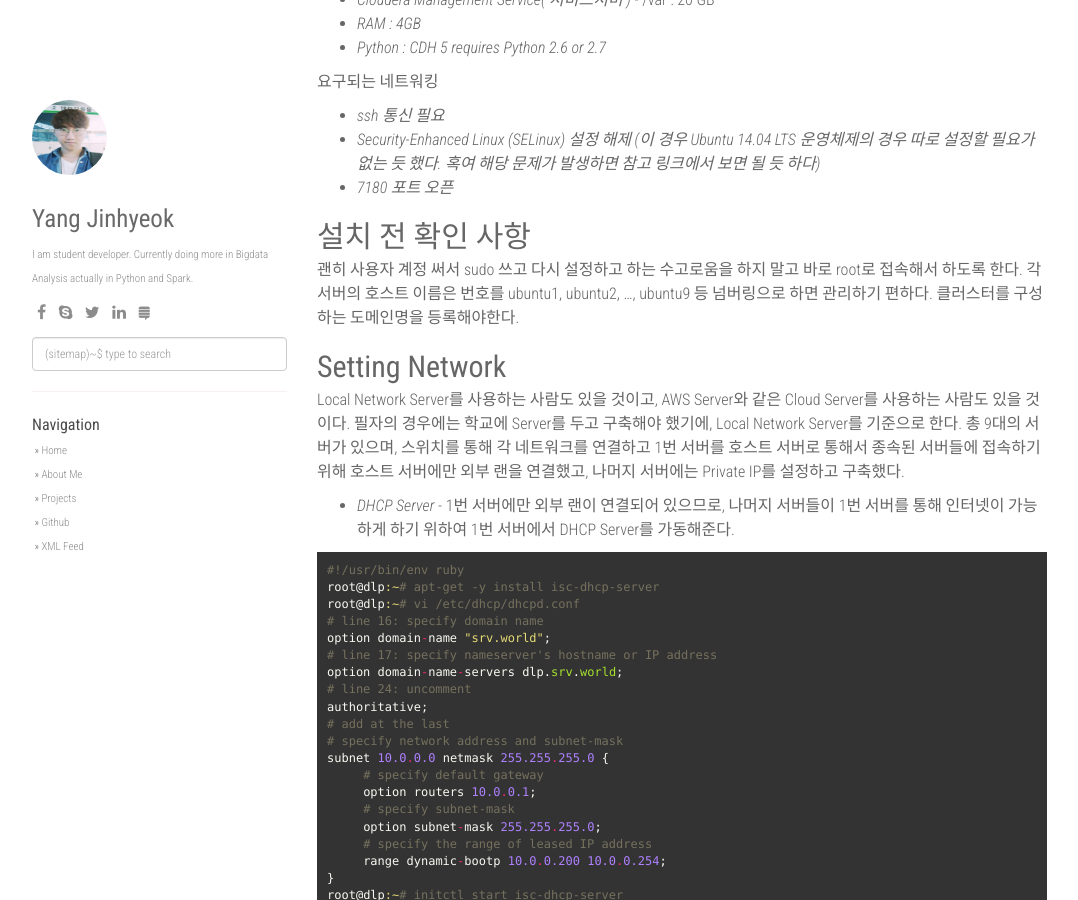
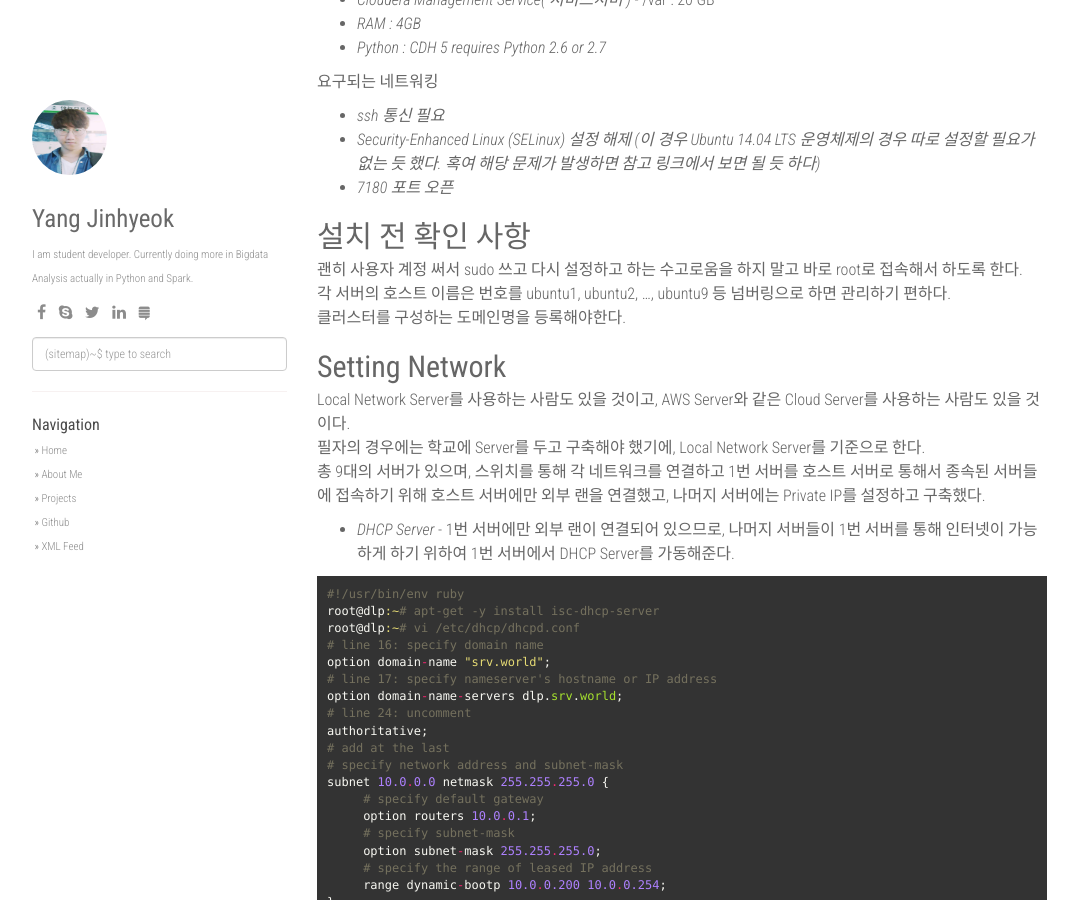
Before and after one commit to Yangyangii/Yangyangii.github.io, a Jekyll site: the page built from _posts/2016-09-27-ubuntu-cloudera-install.markdown, in a window 1280 px wide and 900 px high, scrolled down 531 px. Shown: the whole window, without its empty margins (53-1131 px from the left). Built offline with Jekyll 4.4.1, drawn with Linux system fonts in a browser that asks for light colours; nearby versions of some CDN libraries; comment, search, counter and statistics services are not loaded.

```diff
--- a/_posts/2016-09-27-ubuntu-cloudera-install.markdown
+++ b/_posts/2016-09-27-ubuntu-cloudera-install.markdown
@@ -19,26 +19,26 @@ Cloudera
 CDH5
 
 ## Required Resource
-디스크 용량
+디스크 용량<br/>
 +   <em>Cloudera Manager Server( 관리서버 )</em> - /var : 5 GB, /usr : 500 MB
 +   <em>Cloudera Management Service( 서비스서버 )</em> - /var : 20 GB
 +   <em>RAM : 4GB</em>
 +   <em>Python : CDH 5 requires Python 2.6 or 2.7</em>
 
-요구되는 네트워킹
+요구되는 네트워킹<br/>
 +   <em>ssh 통신 필요</em>
 +   <em>Security-Enhanced Linux (SELinux) 설정 해제 (이 경우 Ubuntu 14.04 LTS 운영체제의 경우 따로 설정할 필요가 없는 듯 했다. 혹여 해당 문제가 발생하면 참고 링크에서 보면 될 듯 하다)</em>
 +   <em>7180 포트 오픈</em>
 
 ## 설치 전 확인 사항
-괜히 사용자 계정 써서 sudo 쓰고 다시 설정하고 하는 수고로움을 하지 말고 바로 root로 접속해서 하도록 한다.
-각 서버의 호스트 이름은 번호를 ubuntu1, ubuntu2, ..., ubuntu9 등 넘버링으로 하면 관리하기 편하다.
-클러스터를 구성하는 도메인명을 등록해야한다.
+괜히 사용자 계정 써서 sudo 쓰고 다시 설정하고 하는 수고로움을 하지 말고 바로 root로 접속해서 하도록 한다.<br/>
+각 서버의 호스트 이름은 번호를 ubuntu1, ubuntu2, ..., ubuntu9 등 넘버링으로 하면 관리하기 편하다.<br/>
+클러스터를 구성하는 도메인명을 등록해야한다.<br/>
 
 ## Setting Network
-Local Network Server를 사용하는 사람도 있을 것이고, AWS Server와 같은 Cloud Server를 사용하는 사람도 있을 것이다.
-필자의 경우에는 학교에 Server를 두고 구축해야 했기에, Local Network Server를 기준으로 한다.
-총 9대의 서버가 있으며, 스위치를 통해 각 네트워크를 연결하고 1번 서버를 호스트 서버로 통해서 종속된 서버들에 접속하기 위해 호스트 서버에만 외부 랜을 연결했고, 나머지 서버에는 Private IP를 설정하고 구축했다.
+Local Network Server를 사용하는 사람도 있을 것이고, AWS Server와 같은 Cloud Server를 사용하는 사람도 있을 것이다.<br/>
+필자의 경우에는 학교에 Server를 두고 구축해야 했기에, Local Network Server를 기준으로 한다.<br/>
+총 9대의 서버가 있으며, 스위치를 통해 각 네트워크를 연결하고 1번 서버를 호스트 서버로 통해서 종속된 서버들에 접속하기 위해 호스트 서버에만 외부 랜을 연결했고, 나머지 서버에는 Private IP를 설정하고 구축했다.<br/>
 
 +   <em>DHCP Server</em> - 1번 서버에만 외부 랜이 연결되어 있으므로, 나머지 서버들이 1번 서버를 통해 인터넷이 가능하게 하기 위하여 1번 서버에서 DHCP Server를 가동해준다.
 {% highlight ruby %}
```
